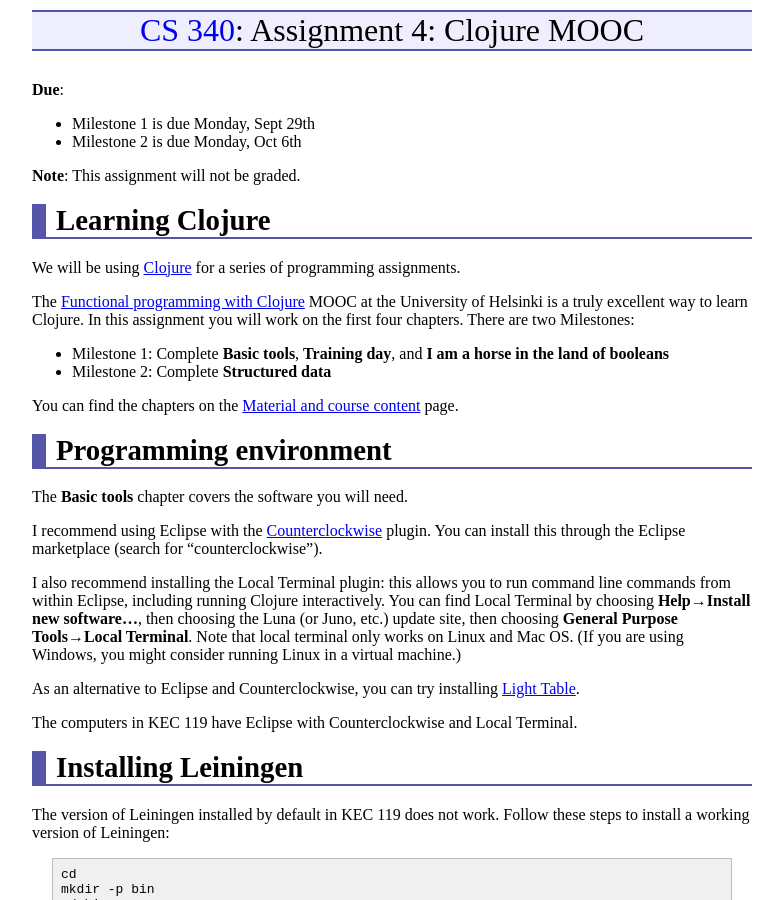
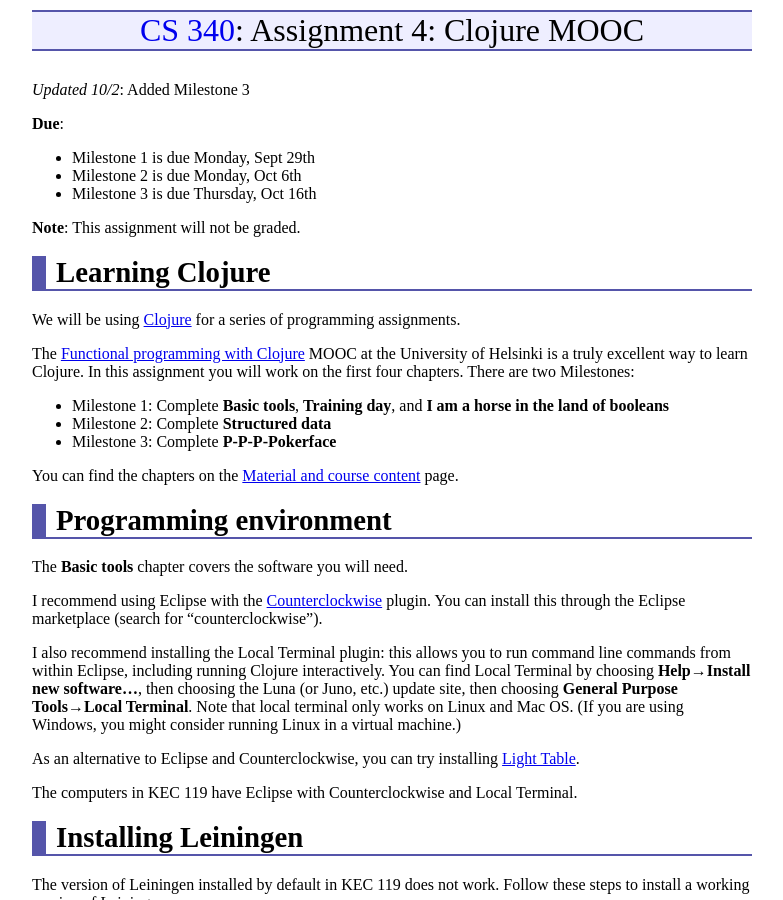
Before and after one commit to ycpcs/cs340-fall2014, a Jekyll site: the page built from assign/assign04.md, in a window 1280 px wide and 900 px high. Shown: the whole window, without its empty margins (248-1031 px from the left). Built offline with Jekyll 4.4.1, drawn with Linux system fonts in a browser that asks for light colours; nearby versions of some CDN libraries; Markdown is read by kramdown in place of the engine named in the settings.

Commit message:
added ms3 to assignment 4

```diff
--- a/assign/assign04.md
+++ b/assign/assign04.md
@@ -3,10 +3,13 @@ layout: default
 title: "Assignment 4: Clojure MOOC"
 ---
 
+*Updated 10/2*: Added Milestone 3
+
 **Due**:
 
 * Milestone 1 is due Monday, Sept 29th
 * Milestone 2 is due Monday, Oct 6th
+* Milestone 3 is due Thursday, Oct 16th
 
 **Note**: This assignment will not be graded.
 
@@ -18,6 +21,7 @@ The [Functional programming with Clojure](http://mooc.cs.helsinki.fi/clojure) MO
 
 * Milestone 1: Complete **Basic tools**, **Training day**, and **I am a horse in the land of booleans**
 * Milestone 2: Complete **Structured data**
+* Milestone 3: Complete **P-P-P-Pokerface**
 
 You can find the chapters on the [Material and course content](http://iloveponies.github.io/120-hour-epic-sax-marathon/index.html) page.
 
```
Also changed, not shown: index.md (+1 -0 lines).
